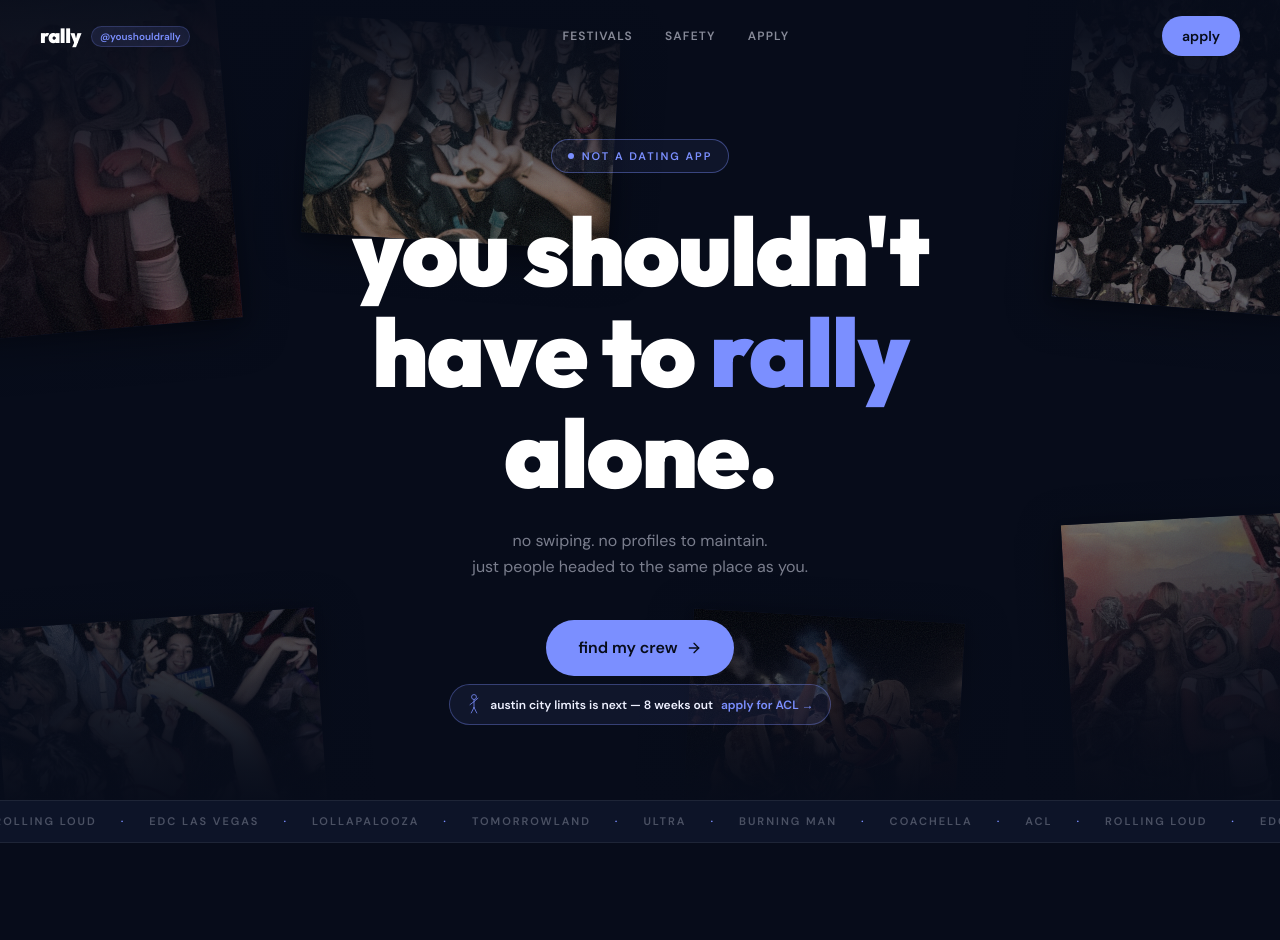
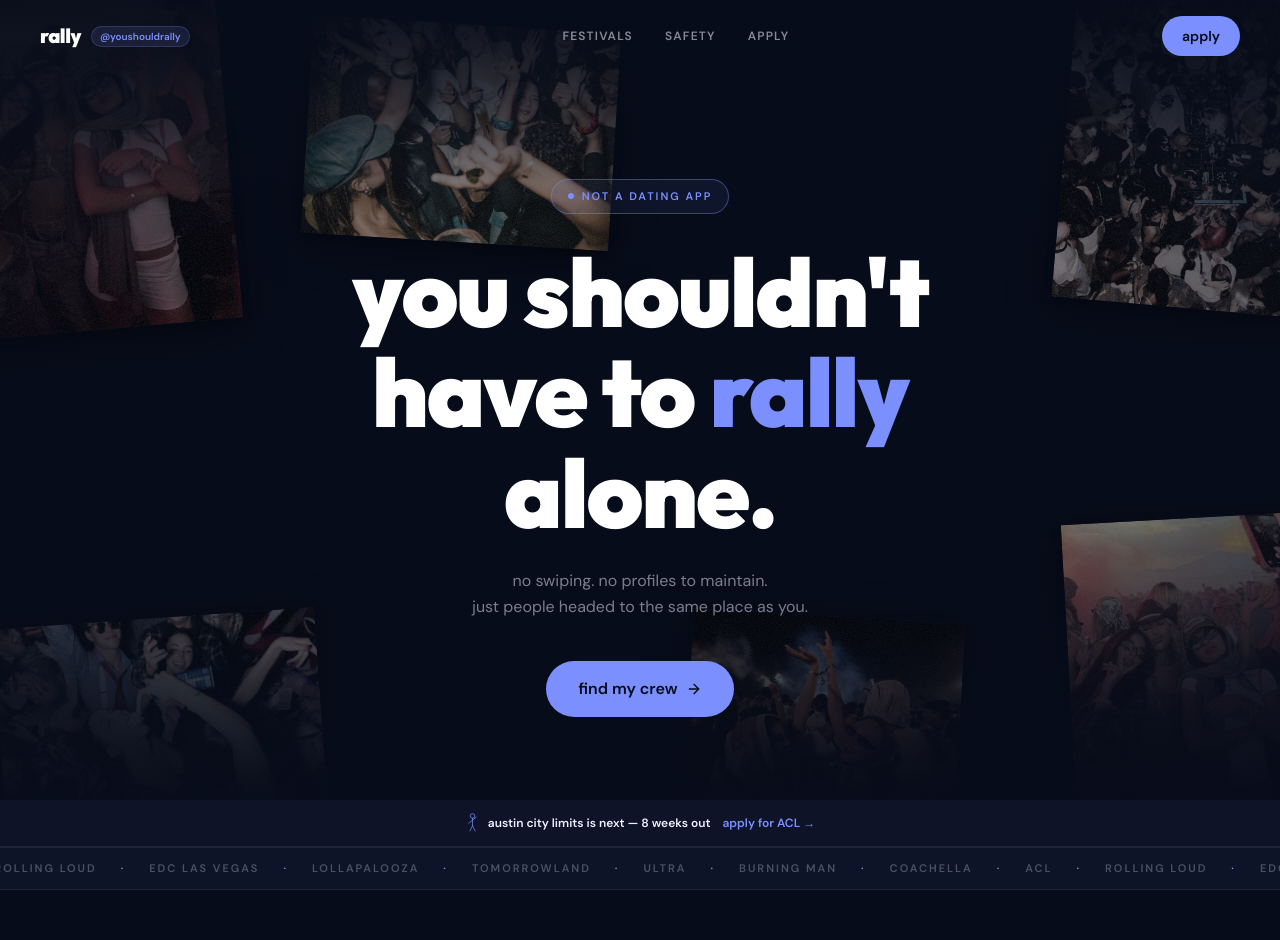
Before and after one commit to Maddymooree/rally, a React (Vite) app: page / in a window 1280 px wide. Shown: the top 940 px of the page. Built offline with nearby package versions, Linux system fonts and the light colour scheme.

Commit message:
Move ACL banner out of hero into its own strip
The hero was stacking three buttons/pills (eyebrow, CTA, ACL banner).
The ACL countdown now lives as a full-width strip between the hero
and the ticker instead of crowding the hero's CTA area.

```diff
--- a/src/app/components/AclBanner.tsx
+++ b/src/app/components/AclBanner.tsx
@@ -21,16 +21,16 @@ export function AclBanner() {
   }, []);
 
   return (
+    <div
+      className="w-full"
+      style={{ background: "color-mix(in srgb, var(--primary) 6%, transparent)", borderBottom: "1px solid var(--border)" }}
+    >
       <button
         onClick={() => navigate("/?festival=austin%20city%20limits#apply")}
-      className="flex flex-col sm:flex-row items-center gap-1 sm:gap-2 px-4 py-2.5 sm:py-2 rounded-2xl sm:rounded-full mb-8 transition-all hover:opacity-90 active:scale-95 cursor-pointer text-center"
-      style={{
-        border: "1px solid color-mix(in srgb, var(--primary) 35%, transparent)",
-        background: "color-mix(in srgb, var(--primary) 8%, transparent)",
-      }}
+        className="w-full flex flex-col sm:flex-row items-center justify-center gap-1 sm:gap-3 px-6 py-3 text-center cursor-pointer transition-colors hover:bg-white/[0.02]"
       >
         <span className="flex items-center gap-2">
-        <Mascot size={16} color="var(--primary)" />
+          <Mascot size={15} color="var(--primary)" />
           <span className="font-body text-xs font-semibold" style={{ color: "var(--foreground)" }}>
             austin city limits is next — {label || "counting down"}
             {ACL_APPLICANT_COUNT > 0 && (
@@ -45,5 +45,6 @@ export function AclBanner() {
           apply for ACL →
         </span>
       </button>
+    </div>
   );
 }
--- a/src/app/components/Hero.tsx
+++ b/src/app/components/Hero.tsx
@@ -4,7 +4,6 @@ import rally2 from "@/imports/rally2.jpg";
 import rally3 from "@/imports/rally3.jpg";
 import rally4 from "@/imports/rally4.jpg";
 import rally7 from "@/imports/rally7.jpg";
-import { AclBanner } from "./AclBanner";
 
 const PHOTOS = [rally1, rally2, rally3, rally4, rally7, rally1];
 
@@ -67,7 +66,7 @@ export function Hero() {
           just people headed to the same place as you.
         </p>
 
-        <div className="flex flex-col items-center gap-4 mb-2">
+        <div className="flex flex-col items-center gap-4">
           <a
             href="#apply"
             className="font-body flex items-center gap-2 px-8 py-4 rounded-full font-bold text-base transition-all hover:opacity-90 active:scale-95"
@@ -76,8 +75,6 @@ export function Hero() {
             find my crew <ArrowRight size={16} />
           </a>
         </div>
-
-        <AclBanner />
       </div>
     </section>
   );
--- a/src/app/pages/HomePage.tsx
+++ b/src/app/pages/HomePage.tsx
@@ -1,4 +1,5 @@
 import { Hero } from "../components/Hero";
+import { AclBanner } from "../components/AclBanner";
 import { Ticker } from "../components/Ticker";
 import { NotDatingApp } from "../components/NotDatingApp";
 import { HowItWorks } from "../components/HowItWorks";
@@ -10,6 +11,7 @@ export function HomePage() {
   return (
     <>
       <Hero />
+      <AclBanner />
       <Ticker />
       <NotDatingApp />
       <HowItWorks />
```
Lines whose indentation alone changed are shown as unchanged.
